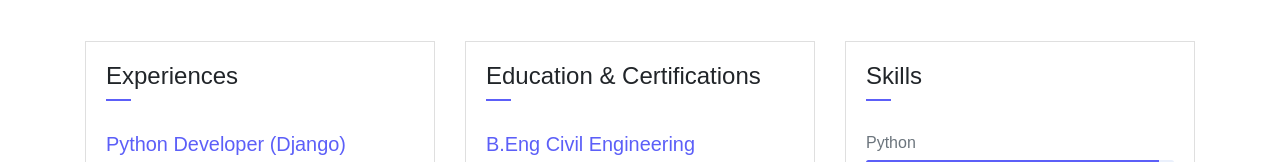
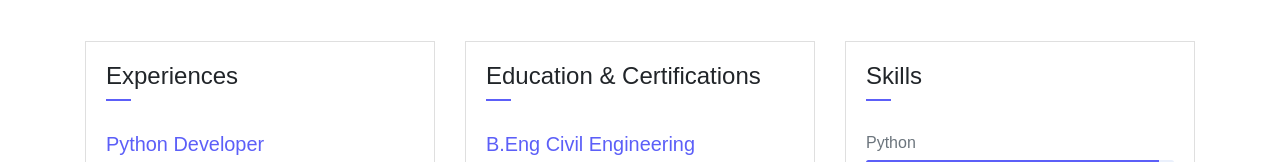
Before and after one commit to Anyaegbunam-Alexander/anyaegbunam-alexander.github.io, a plain HTML site: page index.html in a window 1280 px wide. Shown: the part 1700-1862 px from the top of the page. Drawn offline with Linux system fonts and the light colour scheme.

Commit message:
Updated code

```diff
--- a/index.html
+++ b/index.html
@@ -152,7 +152,7 @@
                             </div>
                         </div>
                         <div class="card-body">
-                            <h6 class="title text-danger">Python Developer (Django)</h6>
+                            <h6 class="title text-danger">Python Developer</h6>
                             <P>
                                 MVC Communications <br>
                                 Lagos, Lagos,  Nigeria <br>
```
